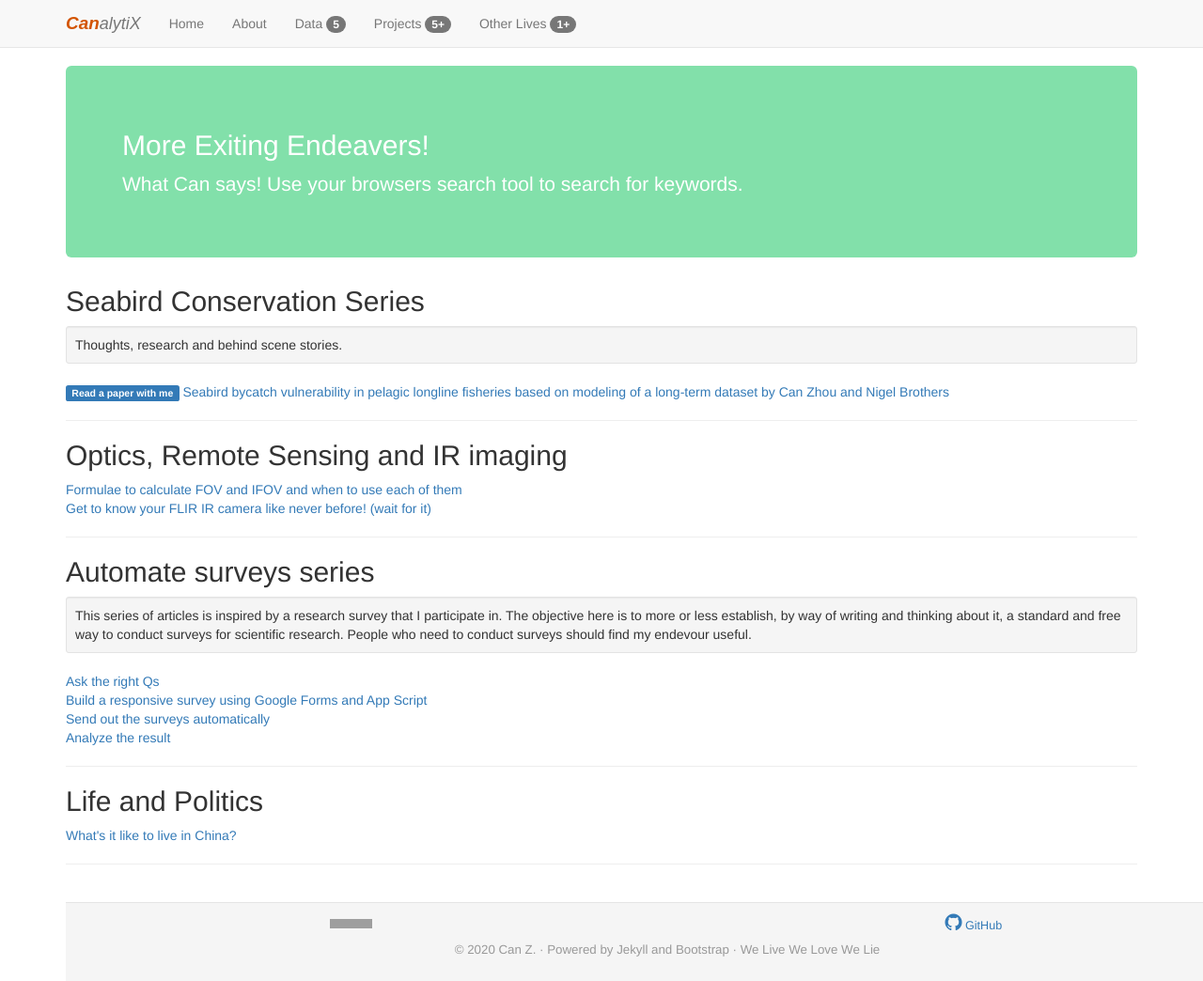
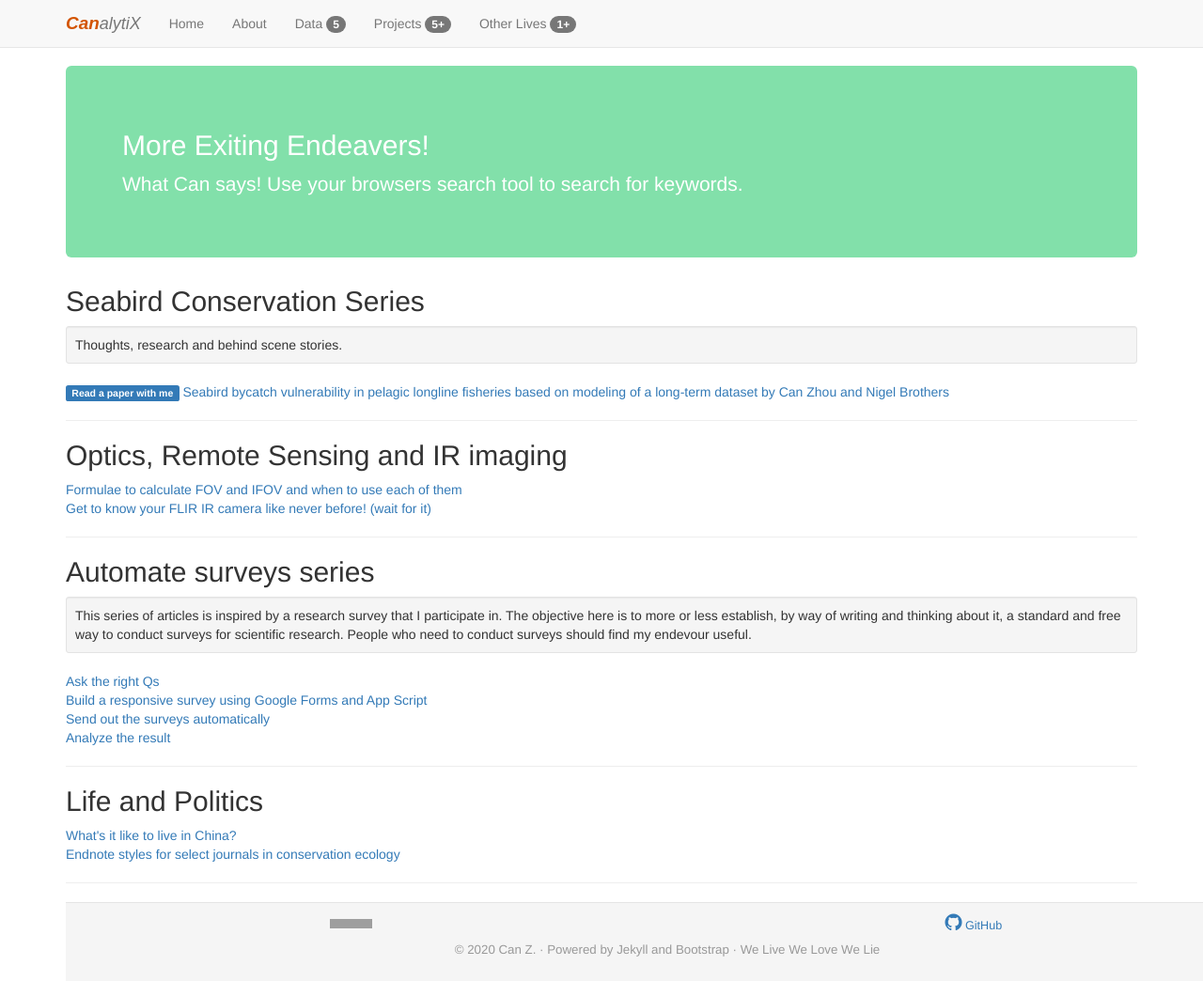
Before and after one commit to HVoltBb/HVoltBb.github.io, a Jekyll site: the page built from random/index.html, in a window 1280 px wide and 1044 px high. Shown: the whole window at 94% size. Built offline with Jekyll 4.4.1, drawn with Linux system fonts in a browser that asks for light colours; comment, search, counter and statistics services are not loaded; grey boxes are pictures that could not be loaded.

Commit message:
Update index.html

```diff
--- a/random/index.html
+++ b/random/index.html
@@ -53,4 +53,7 @@
 <div class="blog-post">
 	<a 	href="./posts/wil.html">What's it like to live in China?</a>
 </div>
+<div class="blog-post">
+	<a 	href="./posts/EndnoteStyles.html">Endnote styles for select journals in conservation ecology</a>
+</div>
 <hr>
```
